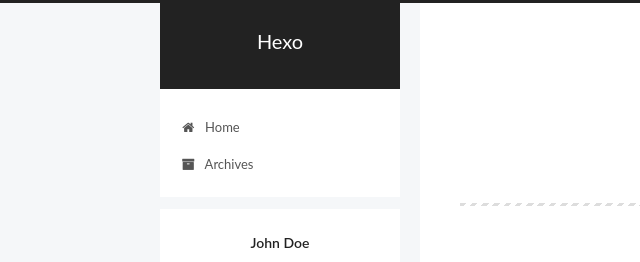
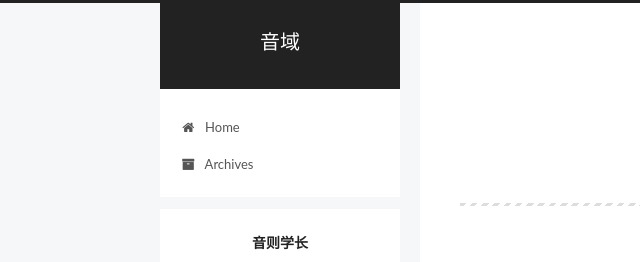
Before and after one commit to yinzexuezhang/yinzexuezhang.github.io, a plain HTML site: page index.html in a window 1280 px wide. Shown: the top 262 px of the page, 0-640 px from the left. Drawn offline with Linux system fonts and the light colour scheme.

Commit message:
Site updated: 2019-02-25 15:20:51

```diff
--- a/css/main.css
+++ b/css/main.css
@@ -1823,7 +1823,7 @@ pre .javascript .function {
   width: 4px;
   height: 4px;
   border-radius: 50%;
-  background: #ff035c;
+  background: #cc2dff;
 }
 .links-of-blogroll {
   font-size: 13px;
--- a/index.html
+++ b/index.html
@@ -80,12 +80,12 @@
 
 
 <meta property="og:type" content="website">
-<meta property="og:title" content="Hexo">
+<meta property="og:title" content="音域">
 <meta property="og:url" content="http://yoursite.com/index.html">
-<meta property="og:site_name" content="Hexo">
+<meta property="og:site_name" content="音域">
 <meta property="og:locale" content="default">
 <meta name="twitter:card" content="summary">
-<meta name="twitter:title" content="Hexo">
+<meta name="twitter:title" content="音域">
 
 
 
@@ -121,7 +121,7 @@
 
 
 
-  <title>Hexo</title>
+  <title>音域</title>
 
 
 
@@ -152,7 +152,7 @@
     <div class="custom-logo-site-title">
       <a href="/" class="brand" rel="start">
         <span class="logo-line-before"><i></i></span>
-        <span class="site-title">Hexo</span>
+        <span class="site-title">音域</span>
         <span class="logo-line-after"><i></i></span>
       </a>
     </div>
@@ -232,13 +232,13 @@
     <link itemprop="mainEntityOfPage" href="http://yoursite.com/2019/02/25/Android/">
 
     <span hidden itemprop="author" itemscope itemtype="http://schema.org/Person">
-      <meta itemprop="name" content="John Doe">
+      <meta itemprop="name" content="音则学长">
       <meta itemprop="description" content>
       <meta itemprop="image" content="/images/avatar.gif">
     </span>
 
     <span hidden itemprop="publisher" itemscope itemtype="http://schema.org/Organization">
-      <meta itemprop="name" content="Hexo">
+      <meta itemprop="name" content="音域">
     </span>
 
 
@@ -363,13 +363,13 @@
     <link itemprop="mainEntityOfPage" href="http://yoursite.com/2019/02/24/my-first-work/">
 
     <span hidden itemprop="author" itemscope itemtype="http://schema.org/Person">
-      <meta itemprop="name" content="John Doe">
+      <meta itemprop="name" content="音则学长">
       <meta itemprop="description" content>
       <meta itemprop="image" content="/images/avatar.gif">
     </span>
 
     <span hidden itemprop="publisher" itemscope itemtype="http://schema.org/Organization">
-      <meta itemprop="name" content="Hexo">
+      <meta itemprop="name" content="音域">
     </span>
 
 
@@ -493,13 +493,13 @@
     <link itemprop="mainEntityOfPage" href="http://yoursite.com/2019/02/24/hello-world/">
 
     <span hidden itemprop="author" itemscope itemtype="http://schema.org/Person">
-      <meta itemprop="name" content="John Doe">
+      <meta itemprop="name" content="音则学长">
       <meta itemprop="description" content>
       <meta itemprop="image" content="/images/avatar.gif">
     </span>
 
     <span hidden itemprop="publisher" itemscope itemtype="http://schema.org/Organization">
-      <meta itemprop="name" content="Hexo">
+      <meta itemprop="name" content="音域">
     </span>
 
 
@@ -640,7 +640,7 @@
         <div class="site-overview">
           <div class="site-author motion-element" itemprop="author" itemscope itemtype="http://schema.org/Person">
 
-              <p class="site-author-name" itemprop="name">John Doe</p>
+              <p class="site-author-name" itemprop="name">音则学长</p>
               <p class="site-description motion-element" itemprop="description"></p>
           </div>
 
@@ -696,7 +696,7 @@
   <span class="with-love">
     <i class="fa fa-user"></i>
   </span>
-  <span class="author" itemprop="copyrightHolder">John Doe</span>
+  <span class="author" itemprop="copyrightHolder">音则学长</span>
 
 
 </div>
```
Also changed, not shown: 2019/02/24/hello-world/index.html (+7 -7 lines), 2019/02/24/my-first-work/index.html (+7 -7 lines), 2019/02/25/Android/index.html (+9 -9 lines), archives/2019/02/index.html (+7 -7 lines), archives/2019/index.html (+7 -7 lines), archives/index.html (+7 -7 lines).
